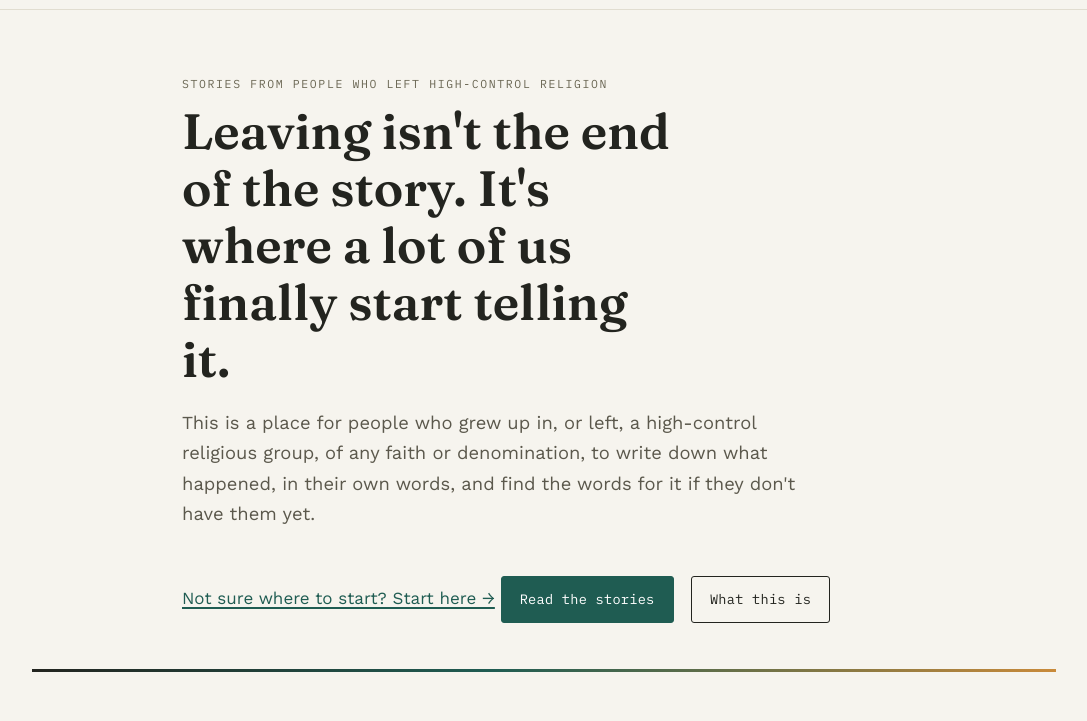
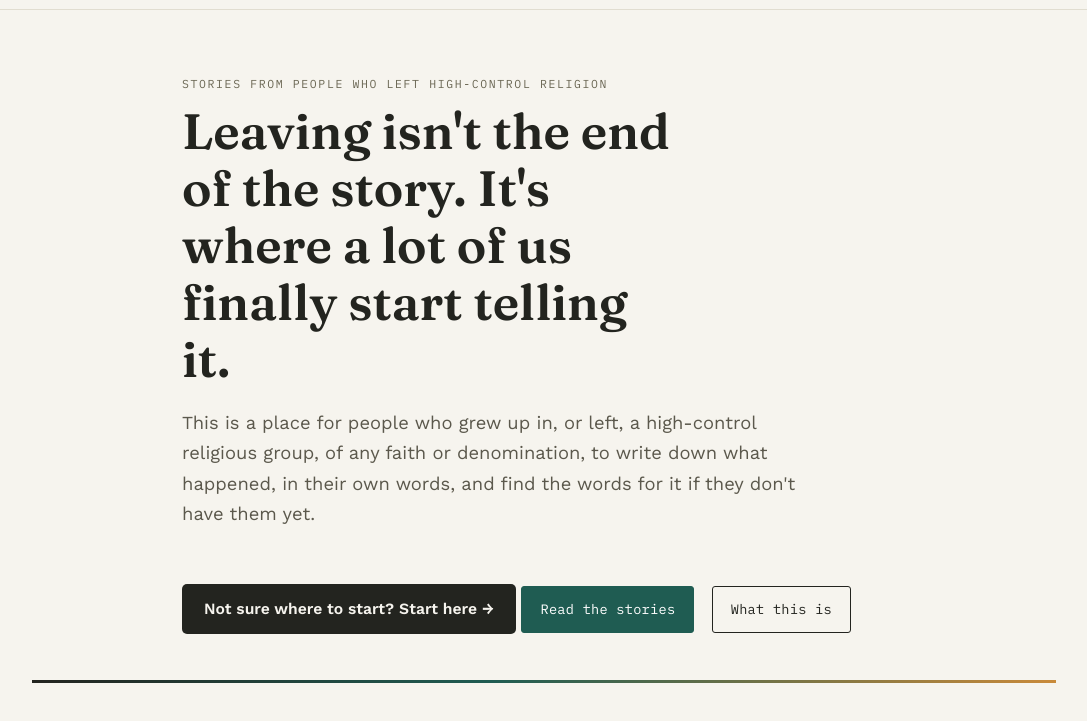
Before and after one commit to smokenbarrelsociety-hash/we-got-out-site, a plain HTML site: page index.html in a window 1280 px wide. Shown: the part 79-800 px from the top of the page, without its empty margins (96-1183 px from the left). Drawn offline with nearby package versions, Linux system fonts and the light colour scheme.

Commit message:
Update style.css

```diff
--- a/css/style.css
+++ b/css/style.css
@@ -569,3 +569,14 @@ nav.main-nav a[aria-current="page"] {
   font-style: italic;
   color: var(--ink);
 }
+.cta-primary {
+  font-family: var(--sans);
+  font-weight: 600;
+  font-size: 0.98rem;
+  color: var(--paper);
+  background: var(--ink);
+  padding: 12px 22px;
+  border-radius: 5px;
+  text-decoration: none;
+}
+.cta-primary:hover { background: var(--teal-deep); }
```
